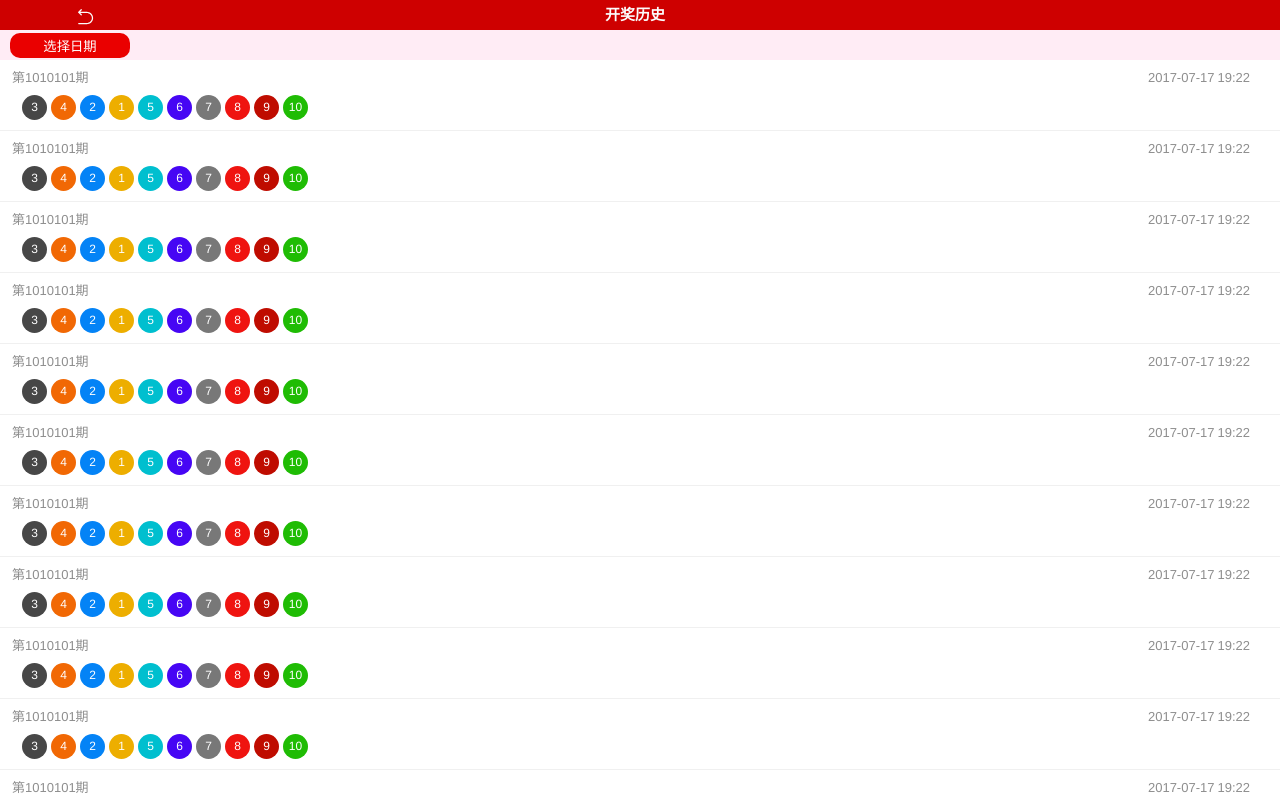
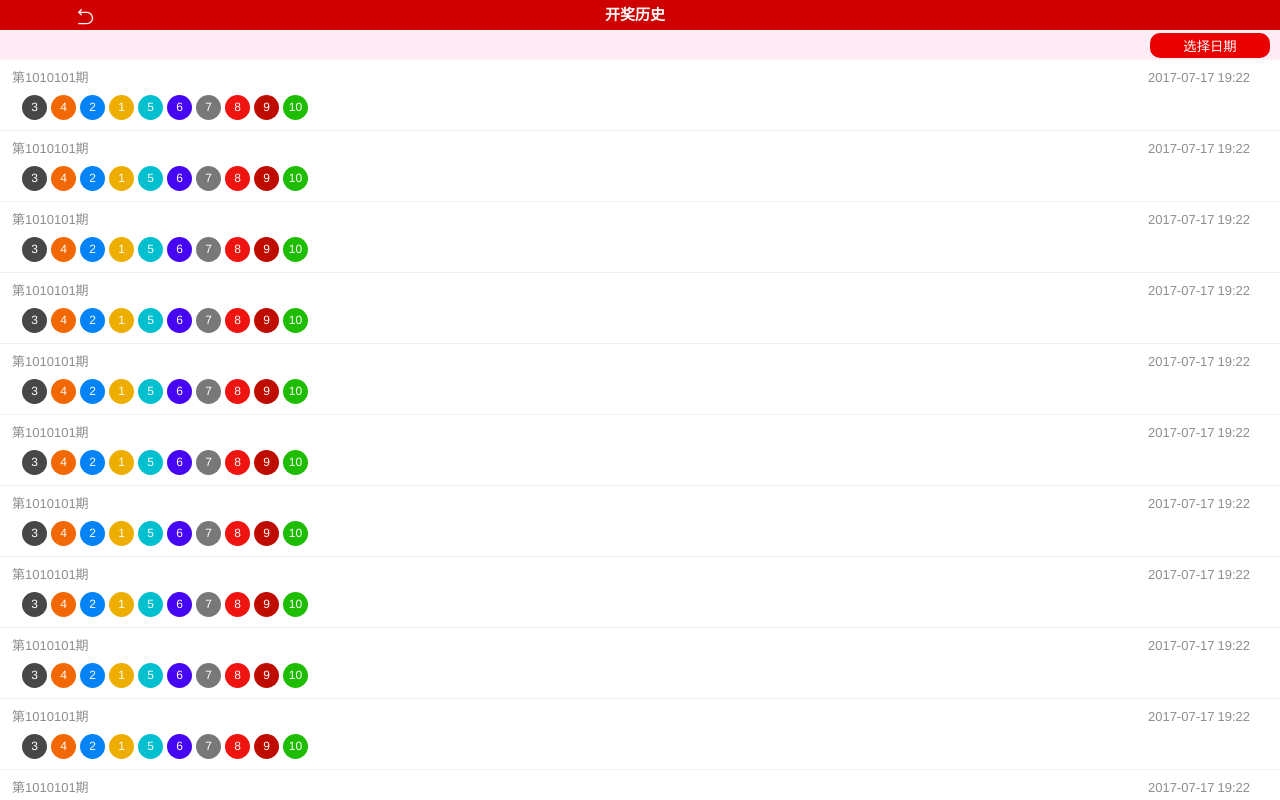
Before and after one commit to liuhll/LotteryApp, a Vue app: page /#/lottery/history in a window 1280 px wide. Shown: the top 800 px of the page. Built offline with nearby package versions, Linux system fonts and the light colour scheme; what mint-ui would draw is missing.

Commit message:
1.修复选择计划组件bug；2.修复开奖历史组件

```diff
--- a/src/components/choiceplan/ChoicePlan.vue
+++ b/src/components/choiceplan/ChoicePlan.vue
@@ -45,6 +45,7 @@
     border-bottom :1px solid #eee
     box-shadow: 1px 1px 1px #fcfcfc
     padding :5px 0 10px 0
+    margin-top :30px
     .selected-plan-title
       height :28px
       line-height :28px
--- a/src/components/lotteryhistory/LotteryHistory.vue
+++ b/src/components/lotteryhistory/LotteryHistory.vue
@@ -27,7 +27,7 @@
 .history-opt-wrapper
   height :30px
   line-height :30px
-  text-align :left
+  text-align :right
   background :#ffecf5
   top: 30px
   right: 0
@@ -47,7 +47,7 @@
     height :25px
     line-height :25px
     vertical-align :middle
-    margin-left :10px
+    margin-right :10px
     color :#fff
     &:active
       background-color :#ae0000
```
